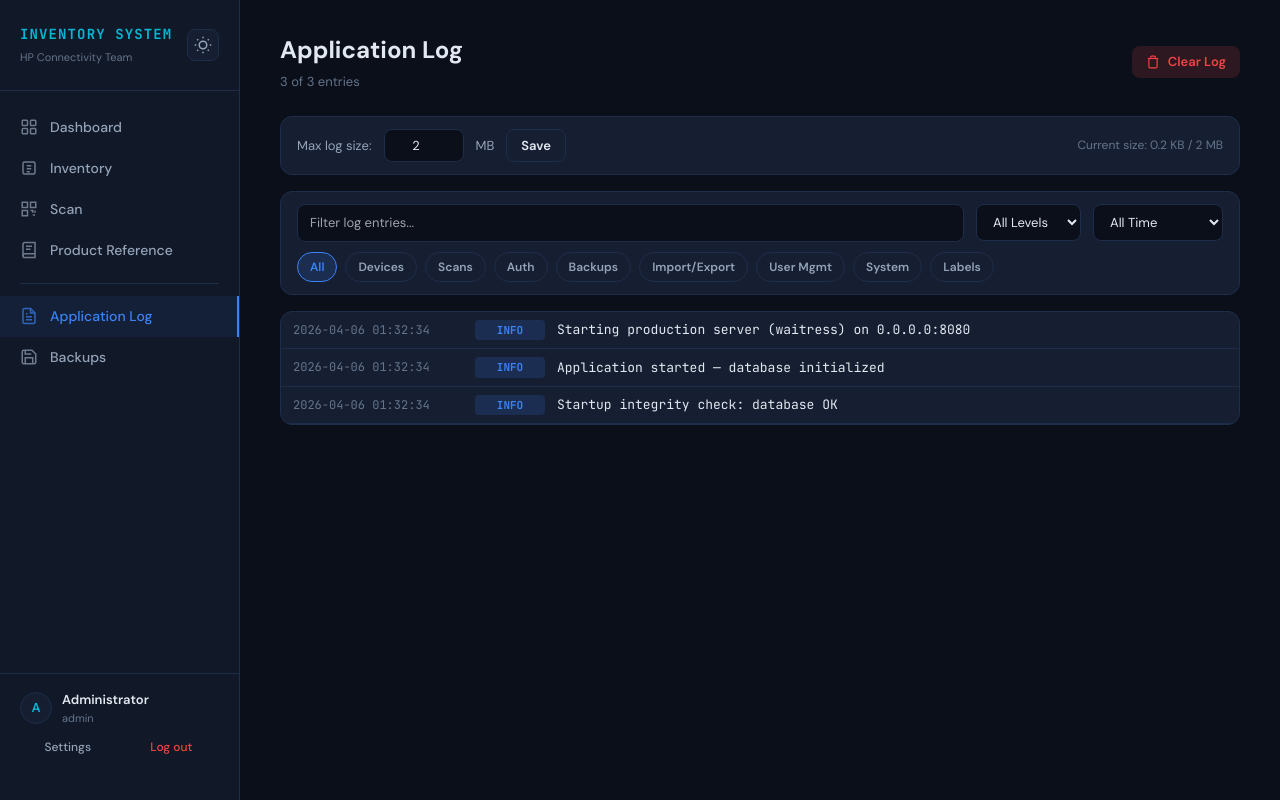
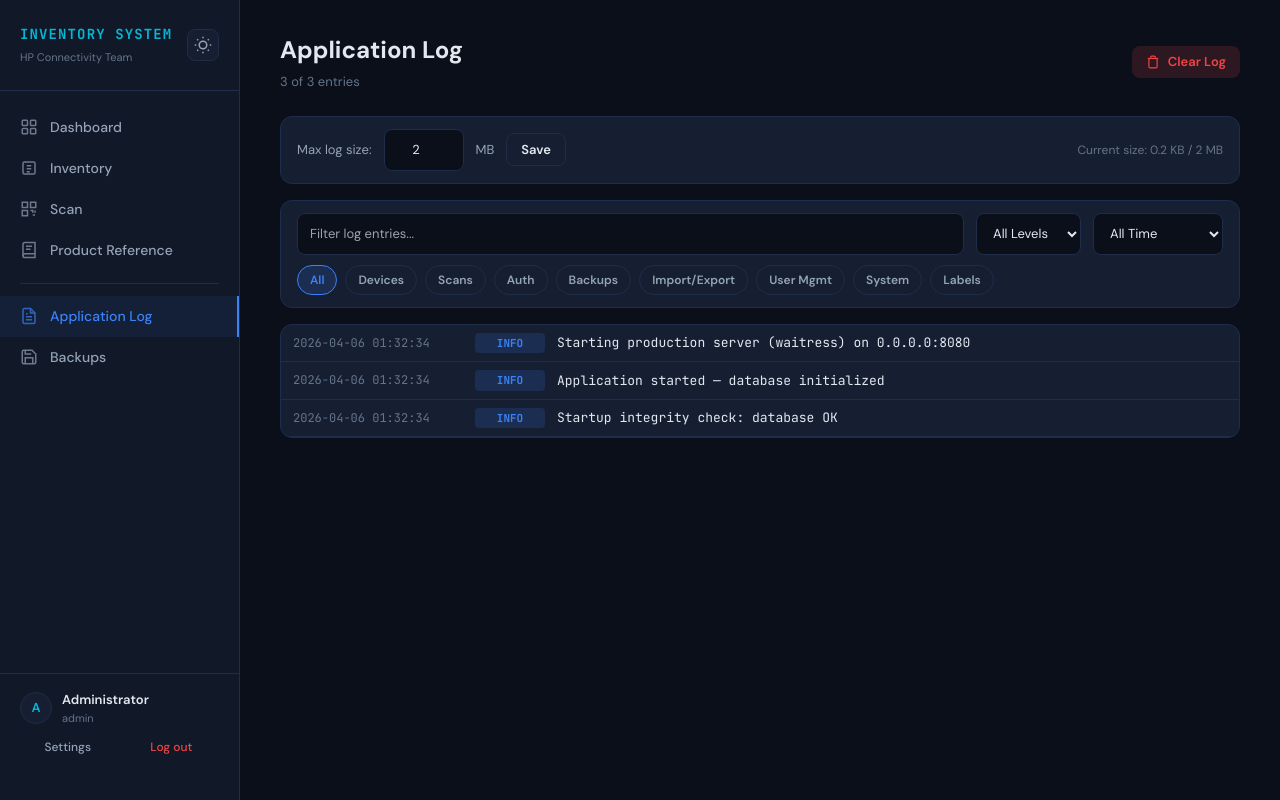
Before and after one commit to jgaweda/Inventory-Management, a Flask app: page /logs in a window 1280 px wide. Run offline with Flask 3, Linux system fonts and the light colour scheme; the visitor is signed in with stand-in values (Sample User, id 1); data comes from the database, SQL or seed files in the repository; tables that the repository leaves empty hold one stand-in row (values such as "Sample post"); some libraries are stand-ins or nearby versions.

Commit message:
Match dropdown height to text input height (42px, box-sizing)
https://claude.ai/code/session_01HqEiuPxJPvgpErhm97xCjH

```diff
--- a/templates/base.html
+++ b/templates/base.html
@@ -167,6 +167,10 @@
             padding: 10px 14px; font-size: 14px; width: 100%;
             font-family: 'DM Sans', sans-serif;
             transition: border-color 0.15s;
+            box-sizing: border-box;
+        }
+        input[type="text"], input[type="number"], input[type="password"], select {
+            height: 42px;
         }
         input:focus, select:focus, textarea:focus {
             outline: none; border-color: var(--accent-blue);
```
